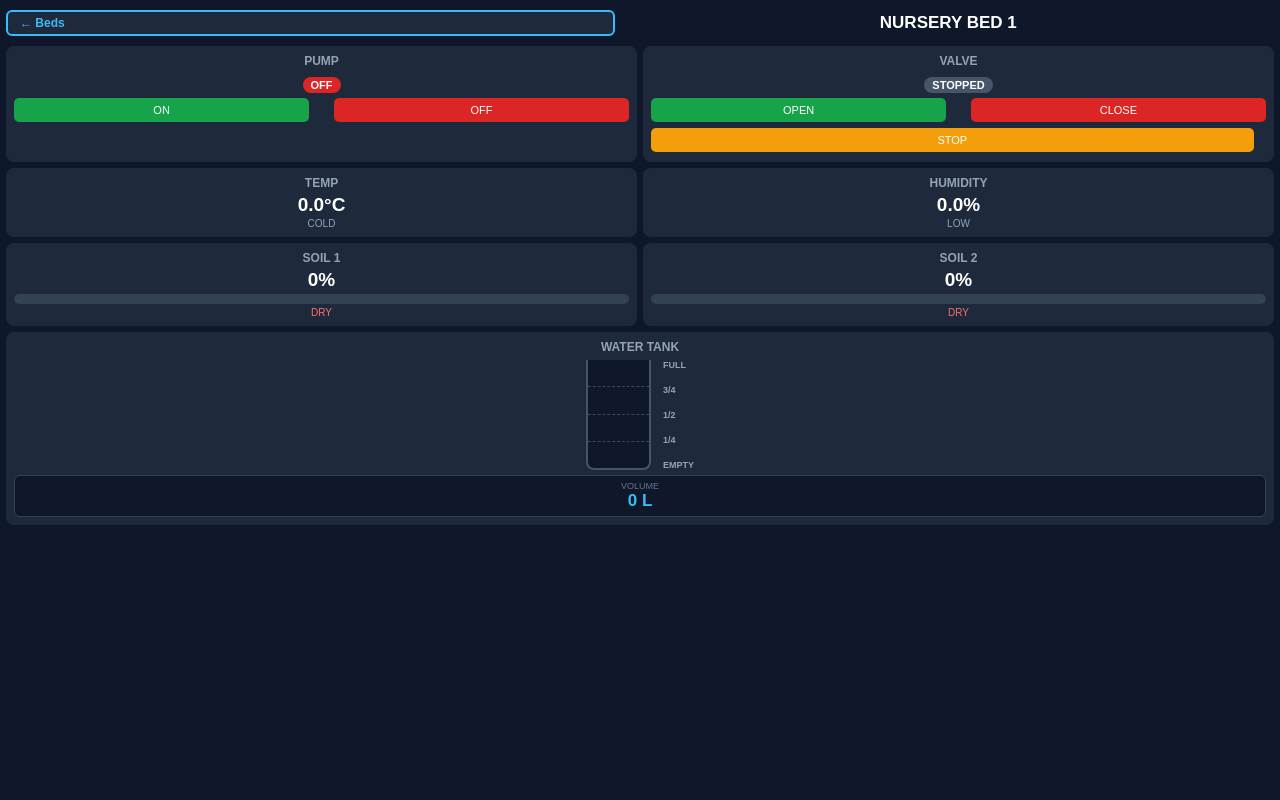
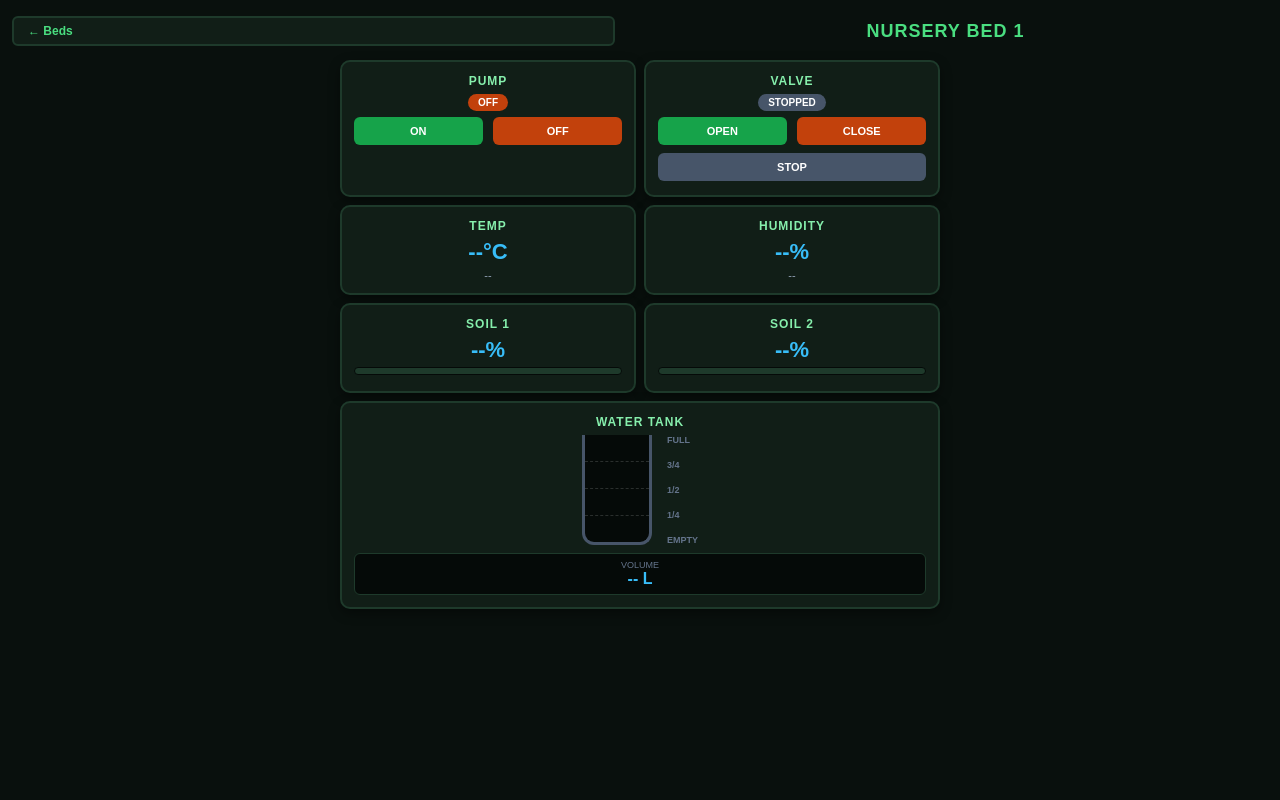
Before and after one commit to josepwanjiru300815-lab/esp32-nursery-cloud-a, a Flask app: page /nursery1 in a window 1280 px wide. Run offline with Flask 3, Linux system fonts and the light colour scheme.

Commit message:
Update nursery1.html

```diff
--- a/templates/nursery1.html
+++ b/templates/nursery1.html
@@ -1,91 +1,131 @@
-<!DOCTYPE html><html><head><meta charset="UTF-8">
+<!DOCTYPE html>
+<html>
+<head>
+    <meta charset="UTF-8">
     <meta name="viewport" content="width=device-width,initial-scale=1,maximum-scale=1,user-scalable=no">
     <title>Nursery Bed 1</title>
     <style>
-*{box-sizing:border-box;margin:0;padding:0}
-body{font-family:Arial,sans-serif;background:#0f172a;color:white;padding:6px;font-size:13px}
-.header{display:flex;align-items:center;gap:8px;padding:4px 0;margin-bottom:6px}
-.back-btn{background:#1e293b;border:2px solid #38bdf8;color:#38bdf8;padding:4px 12px;border-radius:6px;text-decoration:none;font-size:12px;font-weight:bold}
-h1{flex:1;text-align:center;font-size:17px;margin:0}
-.grid{display:grid;grid-template-columns:1fr 1fr;gap:6px}
-.card{background:#1e293b;border-radius:8px;padding:8px}
-.card h2{text-align:center;margin:0 0 4px 0;font-size:12px;color:#94a3b8}
-.value{font-size:19px;text-align:center;font-weight:bold;margin:2px 0}
-.sub{text-align:center;font-size:10px;color:#94a3b8;margin-top:2px}
-a{text-decoration:none;display:inline-block;width:48%}
-button{padding:6px 4px;margin:2px 0;border:none;border-radius:5px;font-size:11px;cursor:pointer;width:100%;display:block}
-.on{background:#16a34a;color:white}.off{background:#dc2626;color:white}.stop{background:#f59e0b;color:white}
-a.fullwidth{width:98%;margin-top:2px}
-.btn-group{display:flex;justify-content:space-between;gap:4px}
-.fullwidth{grid-column:1/span 2}
-.badge{display:inline-block;padding:2px 8px;border-radius:15px;font-weight:bold;font-size:11px}
-.badge-on{background:#16a34a}.badge-off{background:#dc2626}.badge-opening{background:#f59e0b;color:#000}
-.badge-closing{background:#f59e0b;color:#000}.badge-opened{background:#16a34a}.badge-closed{background:#dc2626}
-.badge-stopped{background:#475569}
-.tank-section{display:flex;justify-content:center;align-items:center;gap:12px;margin-top:6px}
-.tank-wrapper{position:relative;width:65px;height:110px;border:2px solid #475569;border-top:none;border-radius:0 0 8px 8px;overflow:hidden;background:#0f172a}
-.water{position:absolute;bottom:0;width:100%;background:linear-gradient(180deg,#4fc3f7 0%,#1d4ed8 100%);transition:height.6s}
-.tank-grid{position:absolute;width:100%;height:100%;display:flex;flex-direction:column;justify-content:space-between;pointer-events:none}
-.grid-line{width:100%;border-top:1px dashed rgba(255,255,255,0.2)}.grid-line.boundary{border-top:none}
-.labels-column{display:flex;flex-direction:column;justify-content:space-between;height:110px;font-size:9px;font-weight:bold;color:#94a3b8}
-.volume-display{margin-top:5px;background:#0f172a;padding:5px;border-radius:6px;border:1px solid #334155;text-align:center}
-.volume-label{font-size:9px;color:#64748b}.volume-value{font-size:17px;font-weight:bold;color:#38bdf8}
-.bar-bg{background:#334155;border-radius:6px;height:10px;margin:3px 0;overflow:hidden}
-.bar-fill{height:100%;border-radius:6px;transition:width.5s;background:linear-gradient(90deg,#f59e0b,#16a34a)}
-.fault-overlay{background:#7f1d1d;border:2px solid #dc2626;border-radius:6px;padding:6px;text-align:center;color:#fca5a5;font-weight:bold;font-size:11px;display:none;margin-top:3px}
+        * { box-sizing: border-box; margin: 0; padding: 0; }
+        body { font-family: Arial, sans-serif; background: #09100d; color: #e2e8f0; padding: 12px; font-size: 13px; min-height:100vh; }
+       .header { display: flex; align-items: center; gap: 8px; padding: 4px 0; margin-bottom: 10px; position:sticky; top:0; background:#09100d; z-index:10; }
+       .back-btn { background: #111e17; border: 2px solid #1e3a2b; color: #4ade80; padding: 6px 14px; border-radius: 6px; text-decoration: none; font-size: 12px; font-weight: bold; transition:0.2s; }
+       .back-btn:hover{background:#4ade80;color:#09100d}
+        h1 { flex: 1; text-align: center; font-size: 18px; margin: 0; color: #4ade80; letter-spacing:1px; }
+       .grid { display: grid; grid-template-columns: 1fr 1fr; gap: 8px; max-width: 600px; margin: 0 auto; }
+       .card { background: #111e17; border-radius: 10px; padding: 12px; border: 2px solid #1e3a2b; box-shadow: 0 4px 12px rgba(0,0,0,0.4); }
+       .card h2 { text-align: center; margin: 0 0 6px 0; font-size: 12px; color: #86efac; letter-spacing: 1px; }
+       .value { font-size: 22px; text-align: center; font-weight: bold; margin: 4px 0; color: #38bdf8; }
+       .sub { text-align: center; font-size: 11px; color: #94a3b8; margin-top: 2px; }
+       .btn-group { display: flex; justify-content: space-between; gap: 6px; }
+        a { text-decoration: none; display: inline-block; width: 48%; }
+        a.fullwidth { width: 100%; margin-top: 4px; }
+        button { padding: 8px 4px; margin: 2px 0; border: none; border-radius: 6px; font-size: 11px; font-weight: bold; cursor:pointer; width: 100%; display: block; transition: 0.2s; }
+        button:active { transform: scale(0.97); }
+       .on { background: #16a34a; color: white; }
+       .on:hover{background:#22c55e}
+       .off { background: #c2410c; color: white; }
+       .off:hover{background:#ea580c}
+       .stop { background: #475569; color: white; }
+       .stop:hover{background:#64748b}
+       .badge { display: inline-block; padding: 3px 10px; border-radius: 15px; font-weight: bold; font-size: 10px; margin: 2px auto; display: table; text-align: center; }
+       .badge-on,.badge-opened { background: #16a34a; color: white; box-shadow: 0 0 10px rgba(22,163,74,0.4); }
+       .badge-off,.badge-closed { background: #c2410c; color: white; }
+       .badge-opening,.badge-closing { background: #0284c7; color: white; animation: pulse 1s infinite alternate; }
+       .badge-stopped { background: #475569; color: white; }
+       .tank-section { display: flex; justify-content: center; align-items: center; gap: 15px; margin-top: 4px; }
+       .tank-wrapper { position: relative; width: 70px; height: 110px; border: 3px solid #475569; border-top: none; border-radius: 0 0 12px 12px; overflow: hidden; background: #050a08; }
+       .water { position: absolute; bottom: 0; width: 100%; background: linear-gradient(180deg, #38bdf8 0%, #1d4ed8 100%); transition: height 0.6s cubic-bezier(0.4, 0, 0.2, 1); }
+       .tank-grid { position: absolute; width: 100%; height: 100%; display: flex; flex-direction: column; justify-content: space-between; pointer-events: none; }
+       .grid-line { width: 100%; border-top: 1px dashed rgba(255,255,255,0.15); }
+       .grid-line.boundary { border-top: none; }
+       .labels-column { display: flex; flex-direction: column; justify-content: space-between; height: 110px; font-size: 9px; font-weight: bold; color: #64748b; }
+       .volume-display { margin-top: 8px; background: #050a08; padding: 6px; border-radius: 6px; border: 1px solid #1e3a2b; text-align: center; }
+       .volume-label { font-size: 9px; color: #64748b; }
+       .volume-value { font-size: 16px; font-weight: bold; color: #38bdf8; }
+       .bar-bg { background: #1e3a2b; border-radius: 6px; height: 8px; margin: 4px 0; overflow: hidden; border: 1px solid #050a08; }
+       .bar-fill { height: 100%; border-radius: 6px; transition: width 0.5s ease; background: linear-gradient(90deg, #ea580c, #22c55e); }
+       .fault-overlay { background: #7f1d1d; border: 1px solid #dc2626; border-radius: 6px; padding: 4px; text-align: center; color: #fca5a5; font-weight: bold; font-size: 10px; display: none; margin-top: 4px; }
+        @keyframes pulse { from { opacity: 0.6; } to { opacity: 1; } }
+       .fullwidth{grid-column:1/-1}
     </style>
     <script>
-function badgeClass(val){const map={'ON':'badge-on','OFF':'badge-off','OPENING':'badge-opening','CLOSING':'badge-closing','OPENED':'badge-opened','CLOSED':'badge-closed','STOPPED':'badge-stopped','STOP':'badge-stopped'};return 'badge '+(map[val]||'badge-stopped')}
+        function badgeClass(val){
+            const map={'ON':'badge-on','OFF':'badge-off','OPENING':'badge-opening','CLOSING':'badge-closing','OPENED':'badge-opened','CLOSED':'badge-closed','STOPPED':'badge-stopped','STOP':'badge-stopped'};
+            return 'badge '+(map[val]||'badge-stopped');
+        }
         function updateSoilCard(valId,barId,statusId,overlayId,percent,isFault){
-const v=document.getElementById(valId),b=document.getElementById(barId),s=document.getElementById(statusId),o=document.getElementById(overlayId);
-if(isFault){v.innerText='---';b.style.width='100%';b.style.background='#dc2626';s.innerText='';o.style.display='block'}
-else{v.innerText=percent.toFixed(0)+'%';b.style.width=percent+'%';b.style.background='';o.style.display='none';s.innerText=percent<40?'DRY':'MOIST';s.style.color=percent<40?'#f87171':'#4ade80'}}
-function updateStatus(){fetch('/status').then(r=>r.json()).then(d=>{
-const ps=document.getElementById('pumpStatus');ps.innerText=d.pump;ps.className=badgeClass(d.pump);
-const vs=document.getElementById('valveStatus');vs.innerText=d.valve;vs.className=badgeClass(d.valve);
+            const v=document.getElementById(valId), b=document.getElementById(barId), s=document.getElementById(statusId), o=document.getElementById(overlayId);
+            if(isFault){
+                v.innerText='---'; b.style.width='100%'; b.style.background='#dc2626'; s.innerText=''; o.style.display='block';
+            } else {
+                v.innerText=percent.toFixed(0)+'%'; b.style.width=percent+'%'; b.style.background=''; o.style.display='none';
+                s.innerText=percent<40?'ARID Earth':'Optimal';
+                s.style.color=percent<40?'#f97316':'#4ade80';
+            }
+        }
+        function updateStatus(){
+            fetch('/api/status').then(r=>r.json()).then(d=>{
+                const ps=document.getElementById('pumpStatus'); ps.innerText=d.pump; ps.className=badgeClass(d.pump);
+                const vs=document.getElementById('valveStatus'); vs.innerText=d.valve; vs.className=badgeClass(d.valve);
                 document.getElementById('water').style.height=d.percent+'%';
                 document.getElementById('volume').innerText=d.volume+' L';
                 document.getElementById('temp').innerText=d.temp.toFixed(1)+'°C';
                 document.getElementById('hum').innerText=d.hum.toFixed(1)+'%';
-document.getElementById('humStatus').innerText=d.hum<40?'LOW':'OK';
-document.getElementById('tempStatus').innerText=d.temp>35?'HOT':d.temp<15?'COLD':'OK';
+                document.getElementById('humStatus').innerText=d.hum<40?'Dry Air':'Good';
+                document.getElementById('humStatus').style.color=d.hum<40?'#f97316':'#4ade80';
+                document.getElementById('tempStatus').innerText=d.temp>35?'HOT Farm':d.temp<15?'Cold Ambient':'Good';
+                document.getElementById('tempStatus').style.color=d.temp>35?'#dc2626':'#4ade80';
                 updateSoilCard('soilVal1','soilBar1','soilStatus1','soilFault1',d.soil1,d.fault1);
-updateSoilCard('soilVal2','soilBar2','soilStatus2','soilFault2',d.soil2,d.fault2)})}
-setInterval(updateStatus,1500);window.onload=updateStatus;
-</script></head><body>
+                updateSoilCard('soilVal2','soilBar2','soilStatus2','soilFault2',d.soil2,d.fault2);
+            }).catch(e=>console.log('Fetch error:',e));
+        }
+        setInterval(updateStatus, 1500); window.onload=updateStatus;
+    </script>
+</head>
+<body>
     <div class="header">
         <a href="/beds" class="back-btn">← Beds</a>
         <h1>NURSERY BED 1</h1>
     </div>
     <div class="grid">
-<div class="card"><h2>PUMP</h2>
+        <div class="card">
+            <h2>PUMP</h2>
             <div class="value"><span id="pumpStatus" class="badge badge-off">OFF</span></div>
-<div class="btn-group"><a href="/pump/on"><button class="on">ON</button></a><a href="/pump/off"><button class="off">OFF</button></a></div></div>
-
-<div class="card"><h2>VALVE</h2>
+            <div class="btn-group"><a href="/api/pump/on"><button class="on">ON</button></a><a href="/api/pump/off"><button class="off">OFF</button></a></div>
+        </div>
+        <div class="card">
+            <h2>VALVE</h2>
             <div class="value"><span id="valveStatus" class="badge badge-stopped">STOPPED</span></div>
-<div class="btn-group"><a href="/valve/open"><button class="on">OPEN</button></a><a href="/valve/close"><button class="off">CLOSE</button></a></div>
-<div class="btn-group"><a href="/valve/stop" class="fullwidth"><button class="stop">STOP</button></a></div></div>
-
+            <div class="btn-group"><a href="/api/valve/open"><button class="on">OPEN</button></a><a href="/api/valve/close"><button class="off">CLOSE</button></a></div>
+            <div class="btn-group"><a href="/api/valve/stop" class="fullwidth"><button class="stop">STOP</button></a></div>
+        </div>
         <div class="card"><h2>TEMP</h2><div class="value" id="temp">--°C</div><p class="sub" id="tempStatus">--</p></div>
         <div class="card"><h2>HUMIDITY</h2><div class="value" id="hum">--%</div><p class="sub" id="humStatus">--</p></div>
-
-<div class="card"><h2>SOIL 1</h2>
+        <div class="card">
+            <h2>SOIL 1</h2>
             <div class="value" id="soilVal1">--%</div>
             <div class="bar-bg"><div class="bar-fill" id="soilBar1" style="width:0%"></div></div>
             <p class="sub" id="soilStatus1"></p>
-<div class="fault-overlay" id="soilFault1">⚠ FAULT</div></div>
-
-<div class="card"><h2>SOIL 2</h2>
+            <div class="fault-overlay" id="soilFault1">⚠ FAULT</div>
+        </div>
+        <div class="card">
+            <h2>SOIL 2</h2>
             <div class="value" id="soilVal2">--%</div>
             <div class="bar-bg"><div class="bar-fill" id="soilBar2" style="width:0%"></div></div>
             <p class="sub" id="soilStatus2"></p>
-<div class="fault-overlay" id="soilFault2">⚠ FAULT</div></div>
-
-<div class="card fullwidth"><h2>WATER TANK</h2>
+            <div class="fault-overlay" id="soilFault2">⚠ FAULT</div>
+        </div>
+        <div class="card fullwidth">
+            <h2>WATER TANK</h2>
             <div class="tank-section">
-<div class="tank-wrapper"><div class="water" id="water" style="height:0%"></div>
-<div class="tank-grid"><div class="grid-line boundary"></div><div class="grid-line"></div><div class="grid-line"></div><div class="grid-line"></div><div class="grid-line boundary"></div></div></div>
-<div class="labels-column"><div>FULL</div><div>3/4</div><div>1/2</div><div>1/4</div><div>EMPTY</div></div></div>
-<div class="volume-display"><div class="volume-label">VOLUME</div><div class="volume-value" id="volume">-- L</div></div></div>
-</div></body></html>
+                <div class="tank-wrapper">
+                    <div class="water" id="water" style="height:0%"></div>
+                    <div class="tank-grid"><div class="grid-line boundary"></div><div class="grid-line"></div><div class="grid-line"></div><div class="grid-line"></div><div class="grid-line boundary"></div></div>
+                </div>
+                <div class="labels-column"><div>FULL</div><div>3/4</div><div>1/2</div><div>1/4</div><div>EMPTY</div></div>
+            </div>
+            <div class="volume-display"><div class="volume-label">VOLUME</div><div class="volume-value" id="volume">-- L</div></div>
+        </div>
+    </div>
+</body>
+</html>
```
Lines whose indentation alone changed are shown as unchanged.
